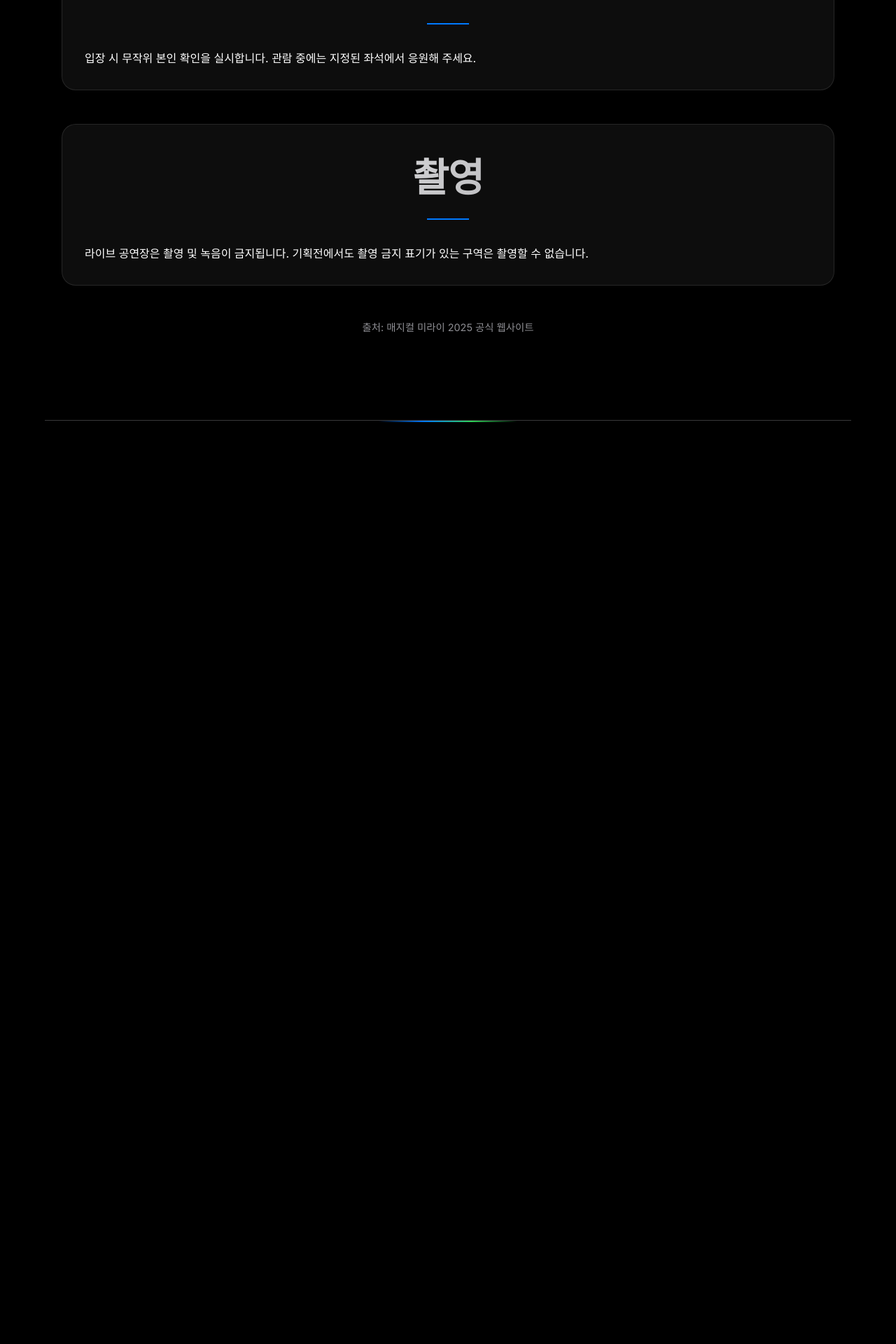
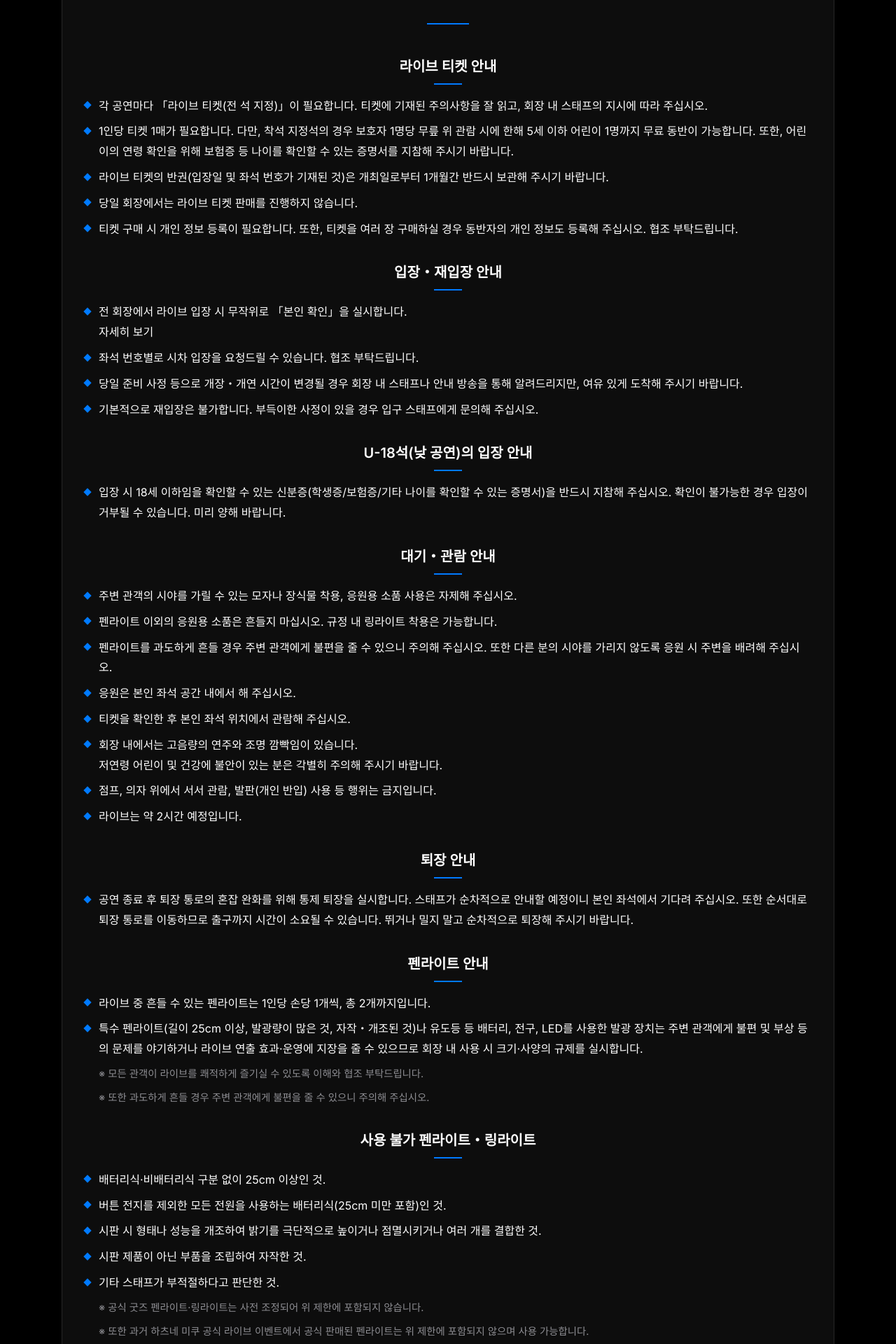
Before and after one commit to kuroka3/MM-Info, a Next.js app: page /concert-guide/important in a window 1280 px wide. Shown: the part 5260-7180 px from the top of the page at 70% size. Before the commit the page ends 6001 px from the top, so only its background shows below. Built offline with nearby package versions, Linux system fonts and the light colour scheme; a web font is replaced by a local one.

Commit message:
add live info

```diff
--- a/src/app/concert-guide/important/page.tsx
+++ b/src/app/concert-guide/important/page.tsx
@@ -291,9 +291,143 @@ export default function ImportantNoticesPage() {
       </section>
 
       <section id="live" className="container notice-section">
-        <div className="notice-box">
+        <div className="notice-box info-box">
           <h2 className="section-title">라이브</h2>
-          <p>입장 시 무작위 본인 확인을 실시합니다. 관람 중에는 지정된 좌석에서 응원해 주세요.</p>
+
+          <h3 className="info-subtitle">라이브 티켓 안내</h3>
+          <ul className="notice-list">
+            <li>
+              각 공연마다 「라이브 티켓(전 석 지정)」이 필요합니다. 티켓에 기재된
+              주의사항을 잘 읽고, 회장 내 스태프의 지시에 따라 주십시오.
+            </li>
+            <li>
+              1인당 티켓 1매가 필요합니다. 다만, 착석 지정석의 경우 보호자 1명당
+              무릎 위 관람 시에 한해 5세 이하 어린이 1명까지 무료 동반이
+              가능합니다. 또한, 어린이의 연령 확인을 위해 보험증 등 나이를
+              확인할 수 있는 증명서를 지참해 주시기 바랍니다.
+            </li>
+            <li>
+              라이브 티켓의 반권(입장일 및 좌석 번호가 기재된 것)은 개최일로부터
+              1개월간 반드시 보관해 주시기 바랍니다.
+            </li>
+            <li>당일 회장에서는 라이브 티켓 판매를 진행하지 않습니다.</li>
+            <li>
+              티켓 구매 시 개인 정보 등록이 필요합니다. 또한, 티켓을 여러 장
+              구매하실 경우 동반자의 개인 정보도 등록해 주십시오. 협조
+              부탁드립니다.
+            </li>
+          </ul>
+
+          <h3 className="info-subtitle">입장・재입장 안내</h3>
+          <ul className="notice-list">
+            <li>
+              <p>전 회장에서 라이브 입장 시 무작위로 「본인 확인」을 실시합니다.</p>
+              <p>
+                <a href="#id-check" className="notice-link">
+                  자세히 보기
+                </a>
+              </p>
+            </li>
+            <li>좌석 번호별로 시차 입장을 요청드릴 수 있습니다. 협조 부탁드립니다.</li>
+            <li>
+              당일 준비 사정 등으로 개장・개연 시간이 변경될 경우 회장 내
+              스태프나 안내 방송을 통해 알려드리지만, 여유 있게 도착해 주시기
+              바랍니다.
+            </li>
+            <li>
+              기본적으로 재입장은 불가합니다. 부득이한 사정이 있을 경우 입구
+              스태프에게 문의해 주십시오.
+            </li>
+          </ul>
+
+          <h3 className="info-subtitle">U-18석(낮 공연)의 입장 안내</h3>
+          <ul className="notice-list">
+            <li>
+              입장 시 18세 이하임을 확인할 수 있는 신분증(학생증/보험증/기타
+              나이를 확인할 수 있는 증명서)을 반드시 지참해 주십시오. 확인이
+              불가능한 경우 입장이 거부될 수 있습니다. 미리 양해 바랍니다.
+            </li>
+          </ul>
+
+          <h3 className="info-subtitle">대기・관람 안내</h3>
+          <ul className="notice-list">
+            <li>
+              주변 관객의 시야를 가릴 수 있는 모자나 장식물 착용, 응원용 소품
+              사용은 자제해 주십시오.
+            </li>
+            <li>
+              펜라이트 이외의 응원용 소품은 흔들지 마십시오. 규정 내 링라이트
+              착용은 가능합니다.
+            </li>
+            <li>
+              펜라이트를 과도하게 흔들 경우 주변 관객에게 불편을 줄 수 있으니
+              주의해 주십시오. 또한 다른 분의 시야를 가리지 않도록 응원 시
+              주변을 배려해 주십시오.
+            </li>
+            <li>응원은 본인 좌석 공간 내에서 해 주십시오.</li>
+            <li>티켓을 확인한 후 본인 좌석 위치에서 관람해 주십시오.</li>
+            <li>
+              회장 내에서는 고음량의 연주와 조명 깜빡임이 있습니다.
+              <br />저연령 어린이 및 건강에 불안이 있는 분은 각별히 주의해 주시기
+              바랍니다.
+            </li>
+            <li>점프, 의자 위에서 서서 관람, 발판(개인 반입) 사용 등 행위는 금지입니다.</li>
+            <li>라이브는 약 2시간 예정입니다.</li>
+          </ul>
+
+          <h3 className="info-subtitle">퇴장 안내</h3>
+          <ul className="notice-list">
+            <li>
+              공연 종료 후 퇴장 통로의 혼잡 완화를 위해 통제 퇴장을 실시합니다.
+              스태프가 순차적으로 안내할 예정이니 본인 좌석에서 기다려 주십시오.
+              또한 순서대로 퇴장 통로를 이동하므로 출구까지 시간이 소요될 수
+              있습니다. 뛰거나 밀지 말고 순차적으로 퇴장해 주시기 바랍니다.
+            </li>
+          </ul>
+
+          <h3 className="info-subtitle">펜라이트 안내</h3>
+          <ul className="notice-list">
+            <li>라이브 중 흔들 수 있는 펜라이트는 1인당 손당 1개씩, 총 2개까지입니다.</li>
+            <li>
+              <p>
+                특수 펜라이트(길이 25cm 이상, 발광량이 많은 것, 자작・개조된 것)나
+                유도등 등 배터리, 전구, LED를 사용한 발광 장치는 주변 관객에게
+                불편 및 부상 등의 문제를 야기하거나 라이브 연출 효과·운영에
+                지장을 줄 수 있으므로 회장 내 사용 시 크기·사양의 규제를
+                실시합니다.
+              </p>
+              <p className="info-note">
+                ※ 모든 관객이 라이브를 쾌적하게 즐기실 수 있도록 이해와 협조
+                부탁드립니다.
+              </p>
+              <p className="info-note">
+                ※ 또한 과도하게 흔들 경우 주변 관객에게 불편을 줄 수 있으니 주의해
+                주십시오.
+              </p>
+            </li>
+          </ul>
+
+          <h3 className="info-subtitle">사용 불가 펜라이트・링라이트</h3>
+          <ul className="notice-list">
+            <li>배터리식·비배터리식 구분 없이 25cm 이상인 것.</li>
+            <li>버튼 전지를 제외한 모든 전원을 사용하는 배터리식(25cm 미만 포함)인 것.</li>
+            <li>
+              시판 시 형태나 성능을 개조하여 밝기를 극단적으로 높이거나 점멸시키거나 여러
+              개를 결합한 것.
+            </li>
+            <li>시판 제품이 아닌 부품을 조립하여 자작한 것.</li>
+            <li>
+              <p>기타 스태프가 부적절하다고 판단한 것.</p>
+              <p className="info-note">
+                ※ 공식 굿즈 펜라이트·링라이트는 사전 조정되어 위 제한에 포함되지
+                않습니다.
+              </p>
+              <p className="info-note">
+                ※ 또한 과거 하츠네 미쿠 공식 라이브 이벤트에서 공식 판매된 펜라이트는
+                위 제한에 포함되지 않으며 사용 가능합니다.
+              </p>
+            </li>
+          </ul>
         </div>
       </section>
 
```
